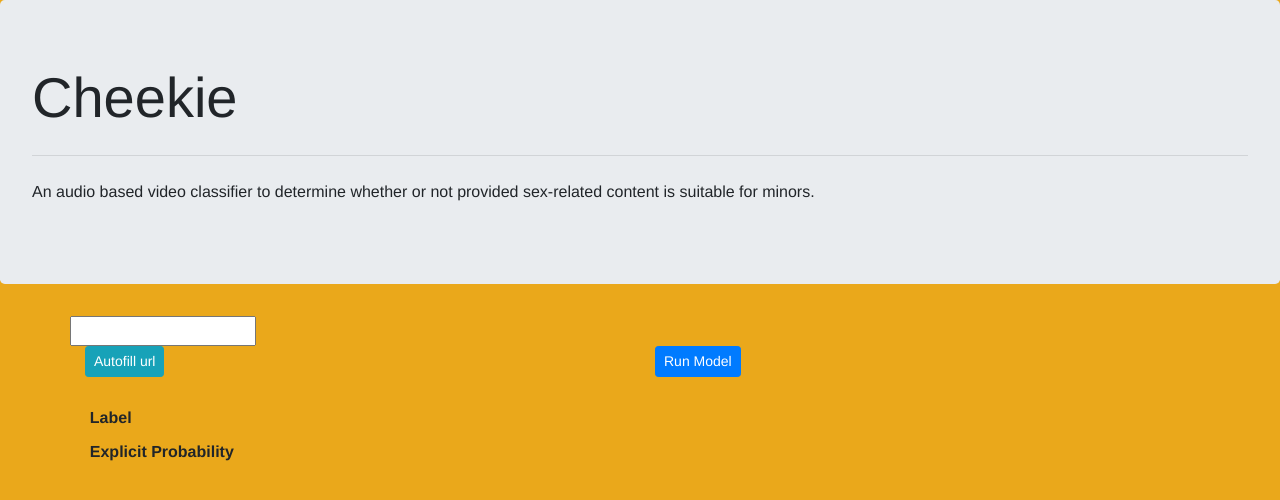
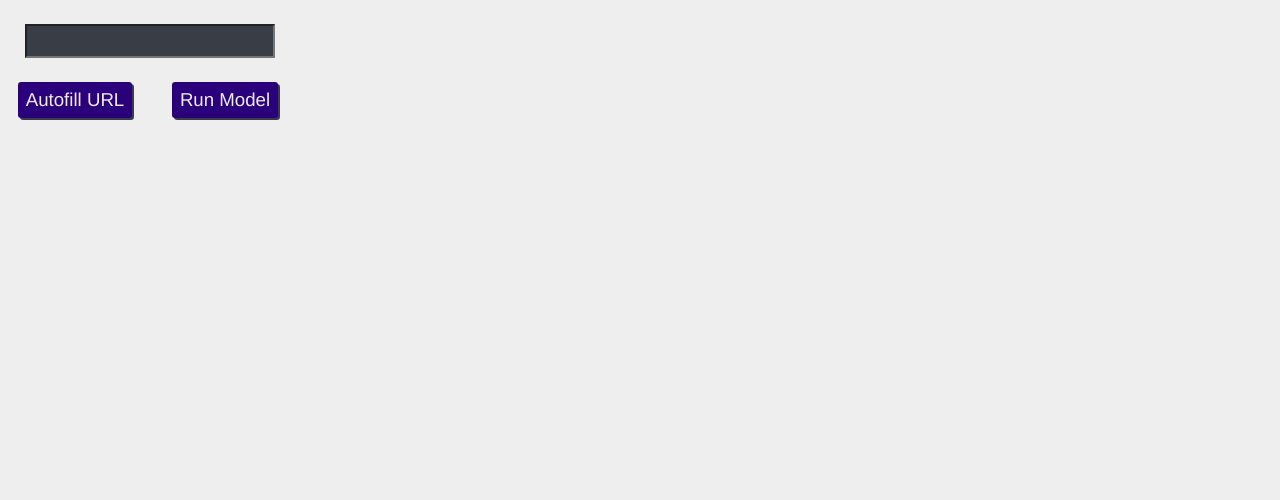
Before and after one commit to alan-j-lin/yt_monetization_improvement, a Flask app: template chrome/templates/template.html in a window 1280 px wide. Shown: the top 500 px of the page. Run offline with Flask 2, Linux system fonts and the light colour scheme; the template is opened without the code that fills it, so the values that code supplies are empty; some libraries are stand-ins or nearby versions.

Commit message:
updated chrome app

```diff
--- a/Flask/api.py
+++ b/Flask/api.py
@@ -88,13 +88,13 @@ def get_classification(data):
 
     if vid_probability >= 0.5:
         response = {
-            'label': 'explicit',
+            'label': 'Explicit',
             'probability': vid_probability
         }
 
     else:
         response = {
-            'label': 'education',
+            'label': 'Education',
             'probability': vid_probability
         }
     return response
--- a/chrome/scripts/popup.js
+++ b/chrome/scripts/popup.js
@@ -1,4 +1,5 @@
 $('#spinner').hide();
+$('#result_message').hide();
 
 $('#autofill').click( () => {
   grab_url();
@@ -32,7 +33,7 @@ function categorize(){
 
   console.log(features);
 
-  $('#results').hide();
+  $('#label').hide();
   $('#spinner').fadeIn(1000);
 
 
@@ -48,11 +49,11 @@ function categorize(){
       let label = result['label']
       let probability = result['probability']
 
-      $('#label').html(label)
-      $('#probability').html(probability)
+      $('#result').html(label)
+      // $('#probability').html(probability)
 
-      $('#spinner').fadeOut(2000);
-      $('#results').fadeIn(1000);
+      $('#spinner').fadeOut(1000);
+      $('#result_message').fadeIn(1000);
 
     },
     error: (result) => {
--- a/chrome/static/css/style.css
+++ b/chrome/static/css/style.css
@@ -1,8 +1,45 @@
+#autofill{
+  color: #eeeeee;
+  background-color: #2b007b;
+  font-family: 'Helvetica';
+  font-size: 14pt;
+  box-shadow: 2px 2px #393e46;
+  border: none;
+}
+
+#model{
+  color: #eeeeee;
+  background-color: #2b007b;
+  font-family: 'Helvetica';
+  font-size: 14pt;
+  box-shadow: 2px 2px #393e46;
+  border: none;
+}
+
+#taburl{
+  width: 250px;
+  background-color: #393e46;
+  color: #eeeeee;
+  font-size: 14pt;
+  margin: auto;
+}
+
+#spinner{
+  height: 100px;
+  width: auto;
+  margin: auto;
+}
+
+
+#bottom{
+  font-size: 24pt;
+  margin: auto;
+}
+
 body{
-  background-color: #eaa81b;
   font-family: 'Helvetica';
-};
-
-.navbar{
-  background-color: #012c0b;
-};
+  width: 300px;
+  color: #232931;
+  background-color: #eeeeee;
+  text-align: center;
+}
--- a/chrome/templates/template.html
+++ b/chrome/templates/template.html
@@ -10,23 +10,20 @@
 
   <body>
 
-    <div class="jumbotron">
-      <h1 class="display-4">Cheekie</h1>
-      <hr class="my-4">
-      <p>An audio based video classifier to determine whether or not provided sex-related
-      content is suitable for minors.</p>
-    </div>
+    <div class="container">
 
-    <div class="container">
+      <br>
 
       <div class="row">
         <input id='taburl'></input>
       </div>
 
+      <br>
+
       <div class="row">
         <div class="col">
           <button type="button" class="btn btn-info btn-sm" id="autofill">
-            Autofill url
+            Autofill URL
           </button>
         </div>
         <div class="col">
@@ -39,10 +36,10 @@
     <br>
 
     <div class="container" id='spinner'>
-      <img src='spinner.gif' />
+      <img src='../spinner.gif' />
     </div>
 
-    <table class="table table-borderless table-sm" id="results">
+    <!-- <table class="table table-borderless table-sm" id="results">
       <tbody>
         <tr>
           <th scope="row">Label</th>
@@ -53,7 +50,16 @@
           <td><span id='probability'></span></td>
         </tr>
       </tbody>
-    </table>
+    </table> -->
+
+
+    <div class="container" id='bottom'>
+
+      <div class="container" id='result_message'>
+        <span id='result'></span>
+      </div>
+
+    </div>
 
   </div>
 
```
